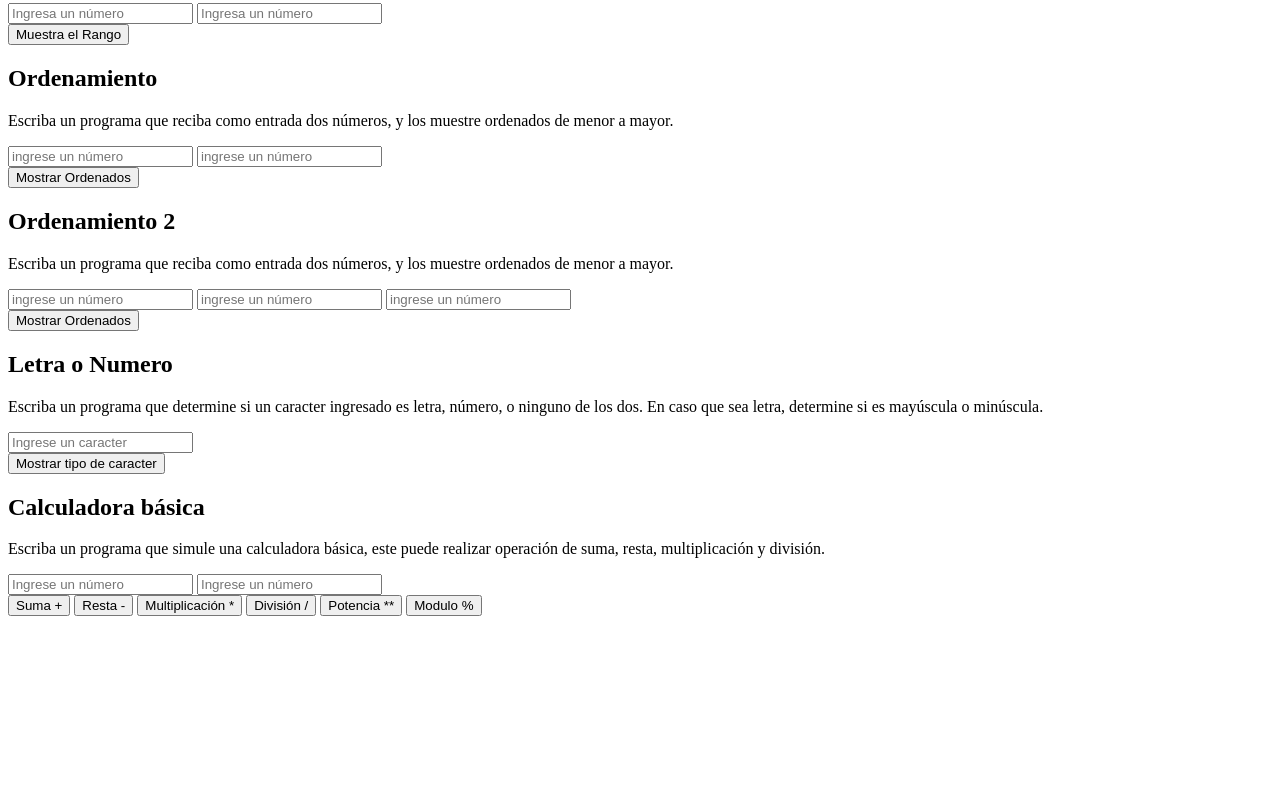
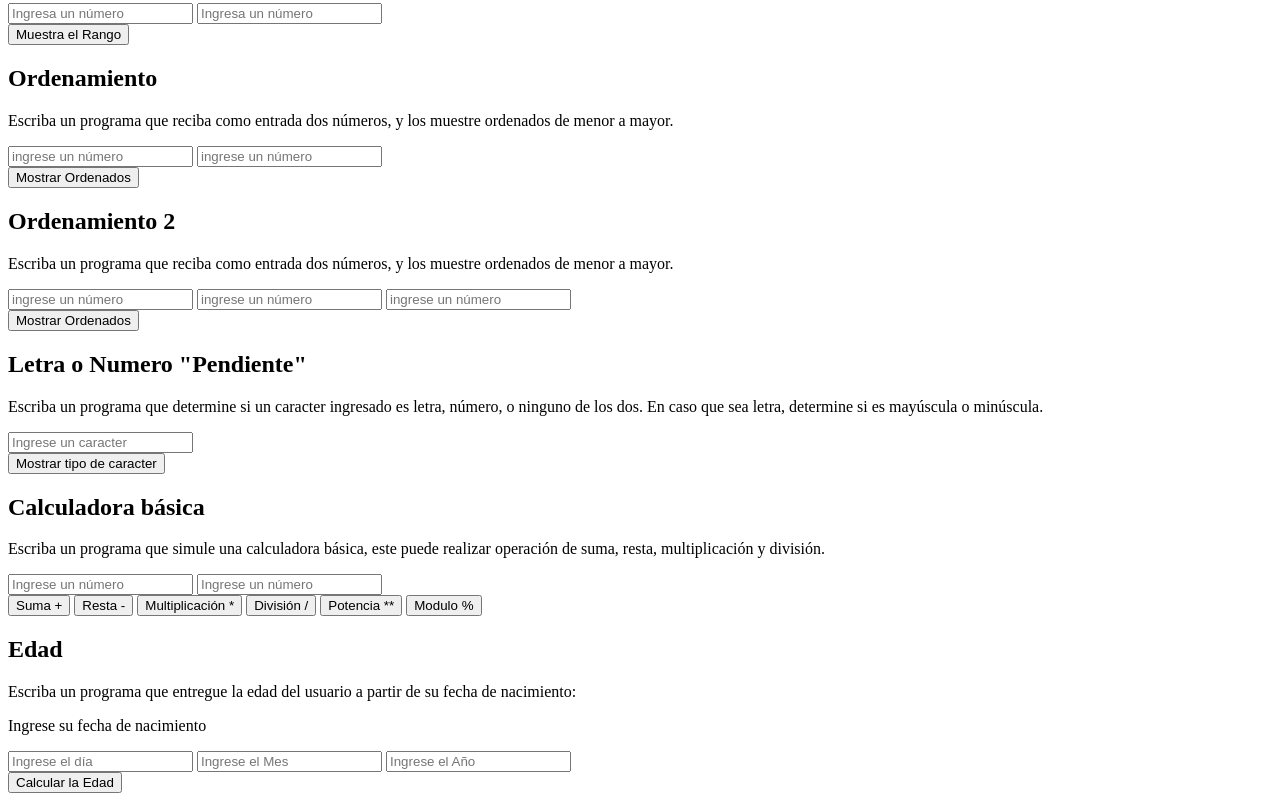
Before and after one commit to rcarlosalba/ejerciciosjs, a plain HTML site: page index.html in a window 1280 px wide. Shown: the part 2151-2952 px from the top of the page. Before the commit the page ends 2775 px from the top, so only its background shows below. Drawn offline with Linux system fonts and the light colour scheme.

Commit message:
día 1/30

```diff
--- a/function.js
+++ b/function.js
@@ -93,7 +93,7 @@ function obtenerC3() {
     c3.innerHTML = `Necesitas una nota minima de ${need} para aprobar con el mínimo`
   }
 }
-
+// Suma de Extremos -- Pendiente de resolver
 function sumaDeExtremos() {
   let serie = document.getElementById('serie')
   serie = serie.value
@@ -164,7 +164,7 @@ function diferenciaPalabras(){
   }if(pNWorld == sNWorld){
     dp.innerHTML = `"${pWorld.value}" es igual que "${sWorld.value}" tiene la misma cantidad de letras.`
   }else{
-    dp.innerHTML = `"${sWorld.value}" es mayor que "${pWorld.value}" tiene ${letrasMenos} letras más`
+    dp.innerHTML = `"${sWorld.value}" es menor que "${pWorld.value}" tiene ${Math.abs(letrasMenos)} letras de menos`
   }
 }
 
@@ -203,7 +203,7 @@ function mostrarOrden2(){
   let numbers=[order2F, order2S, order2T]
   orden.innerHTML = `El los valores ordenados son: ${numbers.sort()}`
 }
-
+// Obtener caracter -- Pendiente de Resolver
 document.addEventListener('keyup', determinarCaracter)
 function determinarCaracter(ev){
   let caracter = document.getElementById('caracter')
@@ -337,3 +337,14 @@ function modulo(){
   let showAnswer = document.getElementById('showAnswer')
   showAnswer.innerHTML = `El resultado de la suma es ${cifra1 % cifra2}`
 }
+function calcularEdad() {
+  let dia = document.getElementById('dateDia')
+  dia = parseInt(dia.value)
+  let mes = document.getElementById('dateMes')
+  mes = parseInt(mes.value)
+  let anio = document.getElementById('dateAnio')
+  anio = parseInt(anio.value)
+  let dateBox = document.getElementById('dateBox')
+  let currectDate = new Date()
+  dateBox.innerHTML = `Usted tiene: ${currectDate.getFullYear() - anio} años ${Math.abs((currectDate.getMonth()+1) - mes)} meses y ${Math.abs(currectDate.getDay() - dia)} días.`
+}
--- a/index.html
+++ b/index.html
@@ -81,7 +81,7 @@
       <button onclick="obtenerC3()">Moostrar nota mínima</button>
     </article>
     <article>
-      <h2>La suma de extremos</h2>
+      <h2>La suma de extremos "Pendiente"</h2>
       <p>Escriba un programa que reciba un array de numeros y devuelva la suma de los extremos.</p>
       <input type="text" placeholder="Ingresa una serie de numeros separados por coma ','" id="serie">
       <div id="sumaDeExtremos"></div>
@@ -143,7 +143,7 @@
       <button onclick="mostrarOrden2()">Mostrar Ordenados</button>
     </article>
     <article>
-      <h2>Letra o Numero</h2>
+      <h2>Letra o Numero "Pendiente"</h2>
       <p>Escriba un programa que determine si un caracter ingresado es letra, número, o ninguno de los dos. En caso que sea letra, determine si es mayúscula o minúscula.</p>
       <input type="text" placeholder="Ingrese un caracter" id="caracter">
       <div id="determinarCaracter"></div>
@@ -163,6 +163,16 @@
       <button onclick="modulo()">Modulo %</button>
 
     </article>
+    <article>
+      <h2>Edad</h2>
+      <p>Escriba un programa que entregue la edad del usuario a partir de su fecha de nacimiento:</p>
+      <p>Ingrese su fecha de nacimiento</p>
+      <input type="text" placeholder="Ingrese el día" id="dateDia">
+      <input type="text" placeholder="Ingrese el Mes" id="dateMes">
+      <input type="text" placeholder="Ingrese el Año" id="dateAnio">
+      <div id="dateBox"></div>
+      <button onclick="calcularEdad()">Calcular la Edad</button>
+    </article>
   </section>
 </body>
 </html>
```
